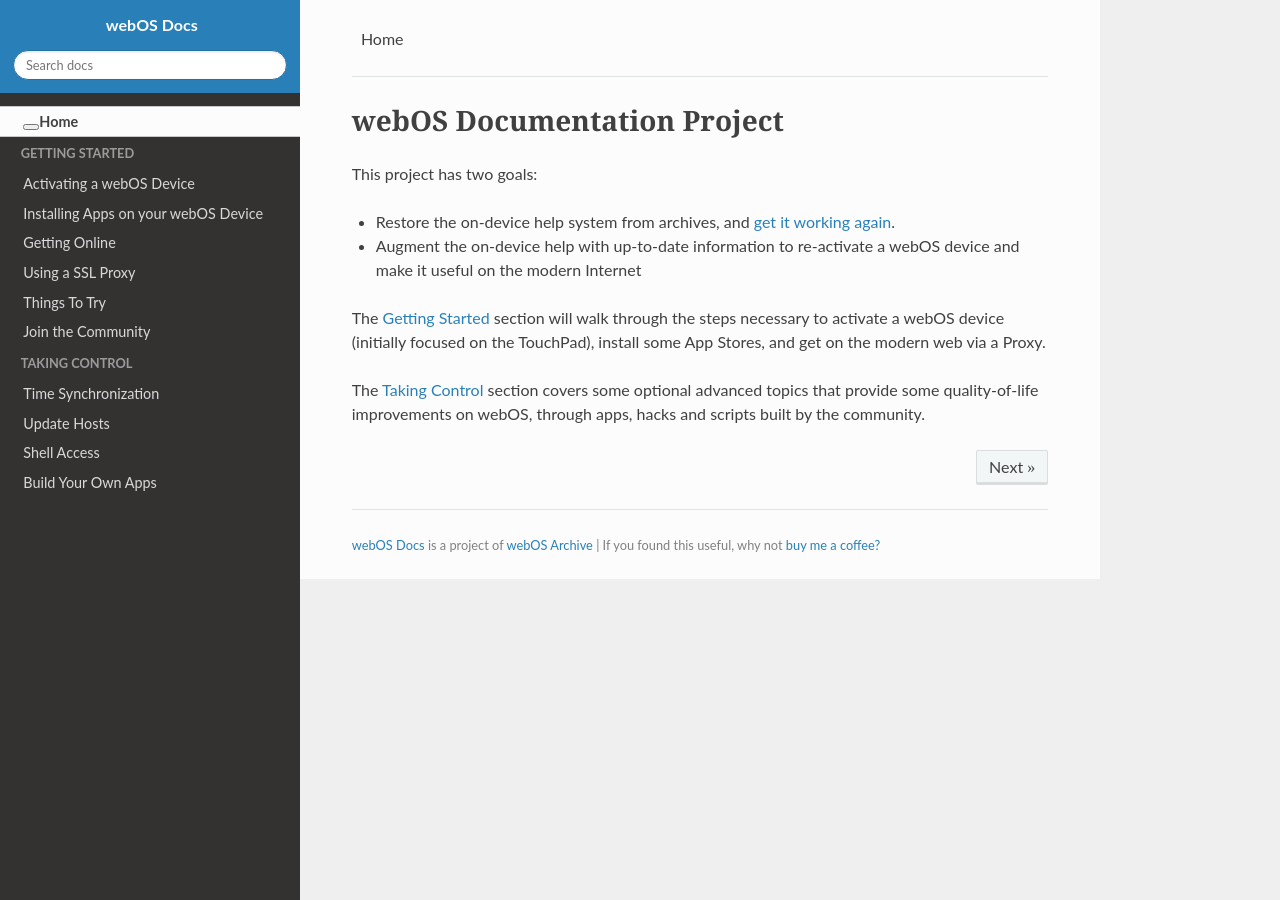
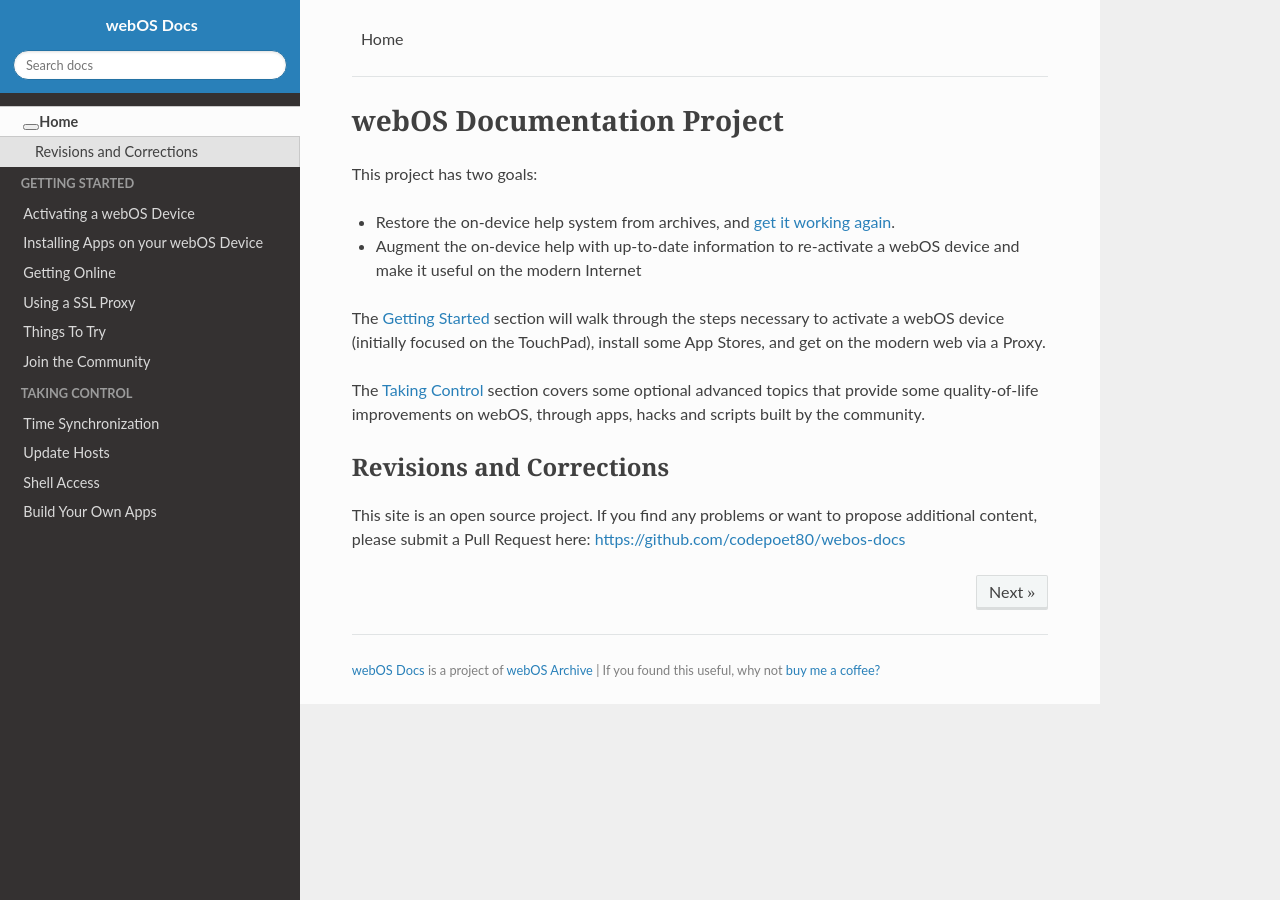
Before and after one commit to webOSArchive/webos-docs, an MkDocs documentation site: the page built from docs/home.md, in a window 1280 px wide. Built offline with MkDocs 1.6.1, drawn with Linux system fonts in a browser that asks for light colours; nearby versions of some CDN libraries; some web fonts are replaced; library files that are not in the unit come from our copies.

Commit message:
add git link

```diff
--- a/docs/home.md
+++ b/docs/home.md
@@ -8,3 +8,7 @@ This project has two goals:
 The [Getting Started](activate.md) section will walk through the steps necessary to activate a webOS device (initially focused on the TouchPad), install some App Stores, and get on the modern web via a Proxy.
 
 The [Taking Control](timesync.md) section covers some optional advanced topics that provide some quality-of-life improvements on webOS, through apps, hacks and scripts built by the community.
+
+## Revisions and Corrections
+
+This site is an open source project. If you find any problems or want to propose additional content, please submit a Pull Request here: [https://github.com/codepoet80/webos-docs](https://github.com/codepoet80/webos-docs)
```
